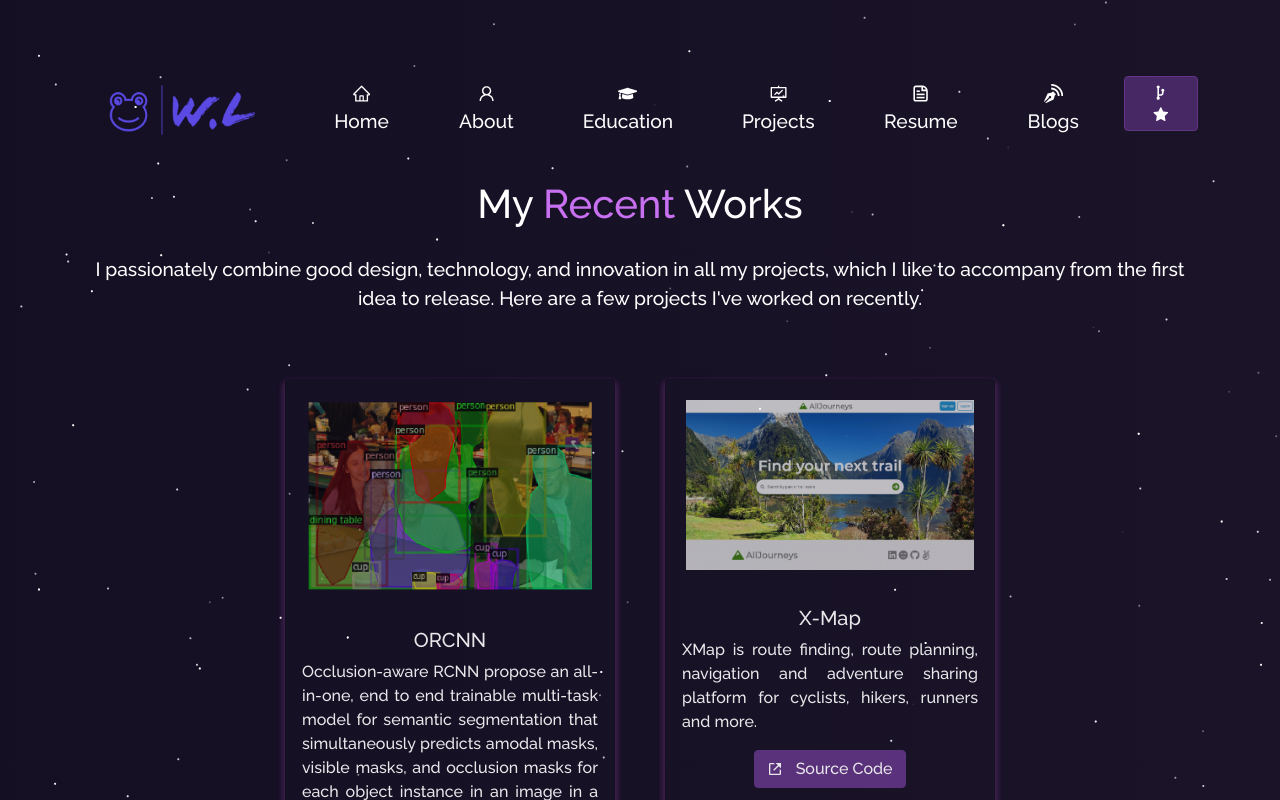
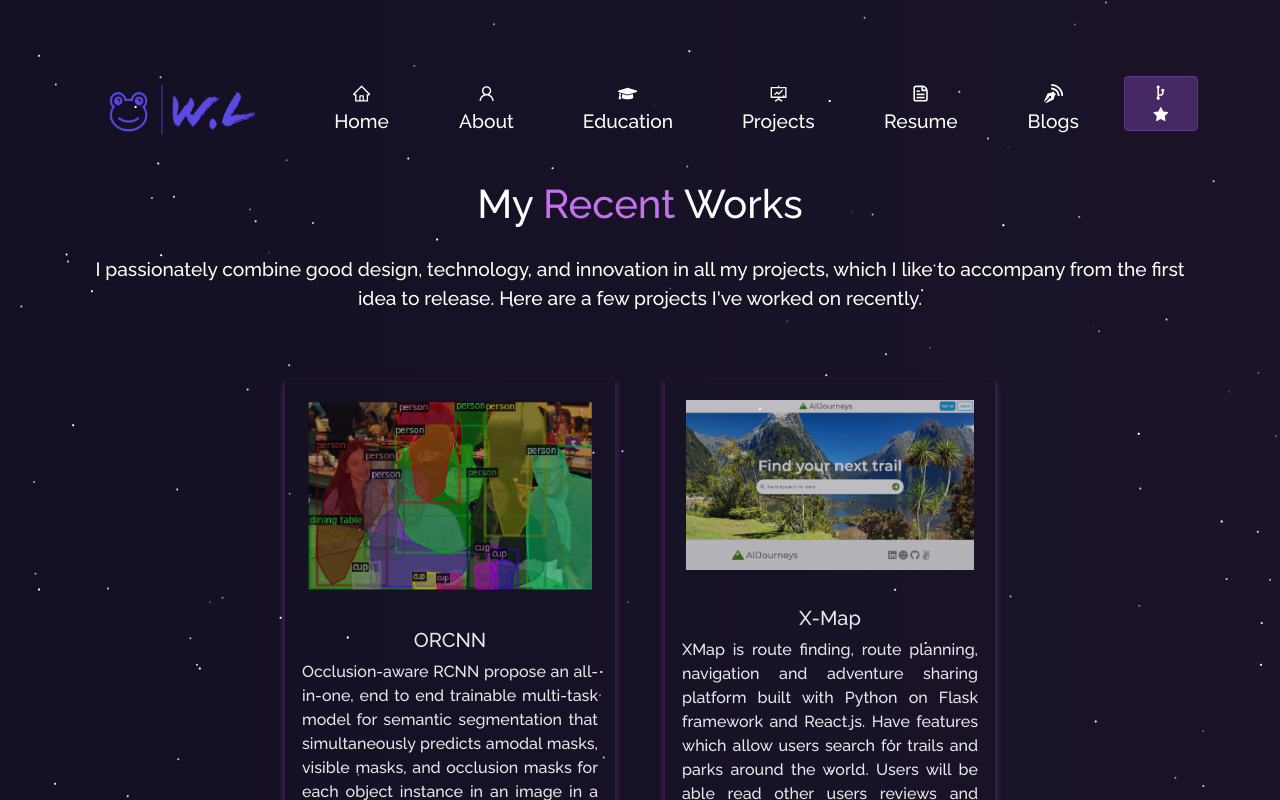
Before and after one commit to waiyulam/wyfolio, a React (Create React App) app: page /project in a window 1280 px wide. Shown: the top 800 px of the page. Built offline with nearby package versions, Linux system fonts and the light colour scheme.

Commit message:
Update components

```diff
--- a/src/components/About/TechGallery.js
+++ b/src/components/About/TechGallery.js
@@ -40,6 +40,8 @@ import {
     SiRabbitmq,
     SiRedis,
     SiTypescript,
+    SiRedux,
+    SiJquery,
 } from "react-icons/si";
 
 import golangLogo from "../../Assets/golang.svg";
@@ -98,6 +100,16 @@ const techStack = [
     {
         title: "Javascript",
         logo: DiJavascript1,
+        category: "Full Stack Development",
+    },
+    {
+        title: "Redux",
+        logo: SiRedux,
+        category: "Full Stack Development",
+    },
+    {
+        title: "JQuery",
+        logo: SiJquery,
         category: "Full Stack Development",
     },
     {
--- a/src/components/project/Project.js
+++ b/src/components/project/Project.js
@@ -14,7 +14,7 @@ const projects = [
     },
     {
         title: "X-Map",
-        description: "XMap is route finding, route planning, navigation and adventure sharing platform for cyclists, hikers, runners and more.",
+        description: "XMap is route finding, route planning, navigation and adventure sharing platform built with Python on Flask framework and React.js. Have features which allow users search for trails and parks around the world. Users will be able read other users reviews and create, edit or delete their own reviews.",
         imgPath: "xmap.png",
         link: "https://github.com/X-Map",
         hasDemo: true,
```
Also changed, not shown: src/components/project/projectCard/ProjectCard.css (line endings or trailing spaces).
